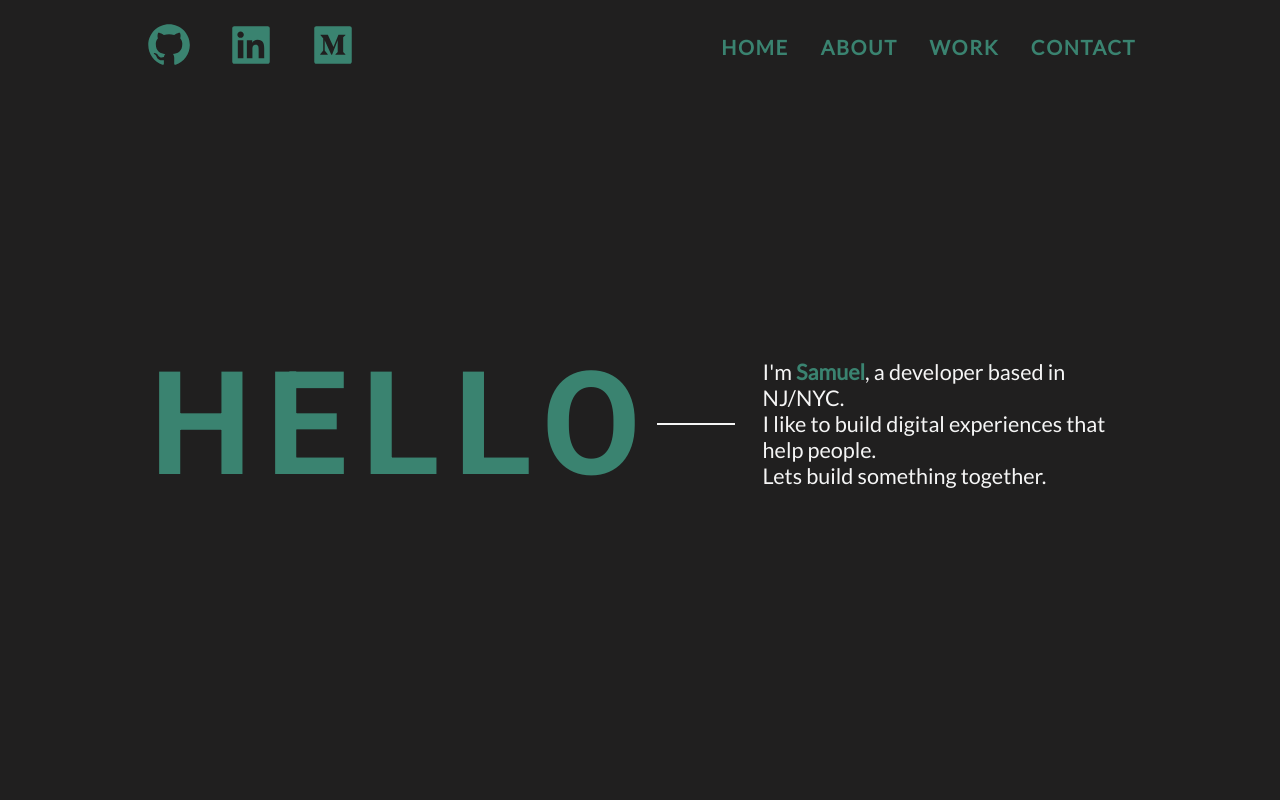
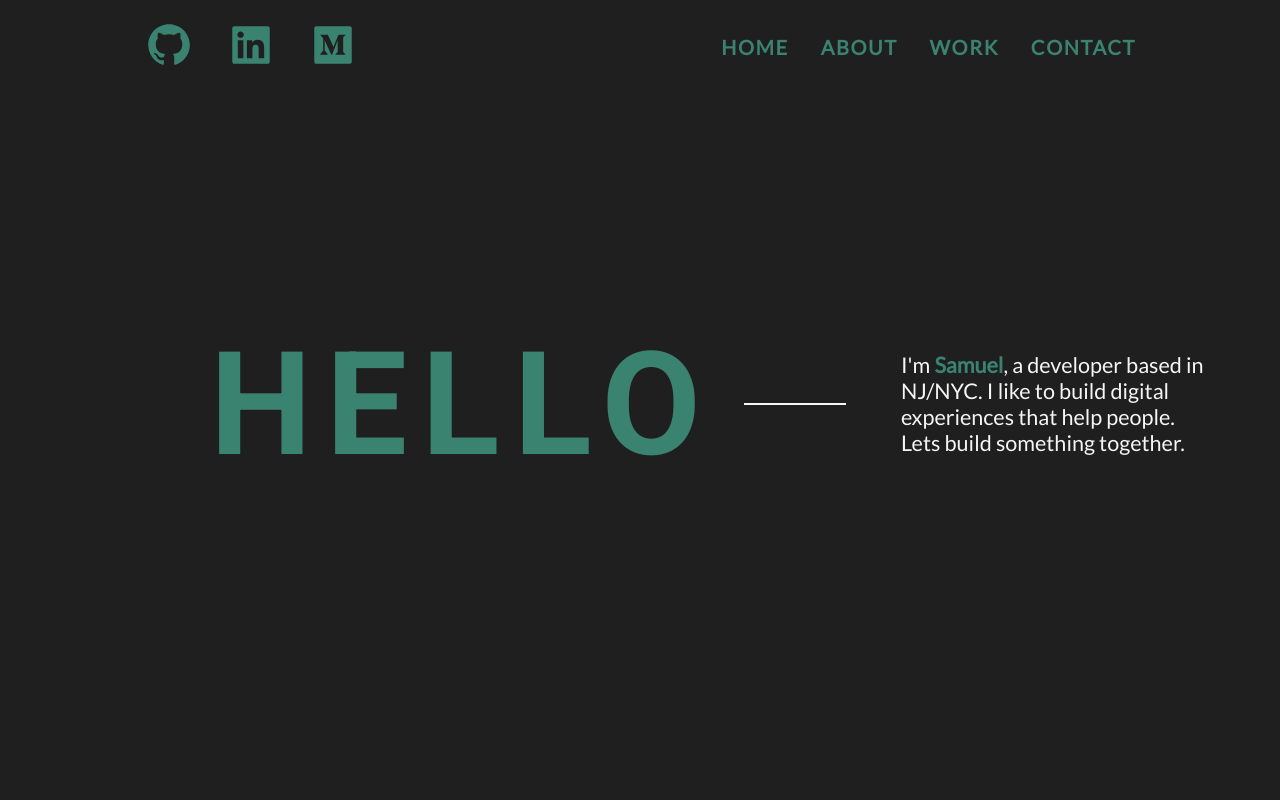
Before and after one commit to sk521/web-portfolio, a React (Create React App) app: page / in a window 1280 px wide. Shown: the top 800 px of the page. Built offline with nearby package versions, Linux system fonts and the light colour scheme.

Commit message:
fix home text and padding

```diff
--- a/src/sections/Home.jsx
+++ b/src/sections/Home.jsx
@@ -6,7 +6,8 @@ const Section = styled.section`
 `;
 
 const Info = styled.div`
-  padding: 150px 150px 0px;
+  padding: 130px 210px 0px;
+  width: 80%;
   display: flex;
   flex-direction: row;
   justify-content: space-between;
@@ -31,6 +32,8 @@ const Intro = styled.p`
   text-align: left;
   font-size: 1.35em;
   margin-left: 1.2em;
+  margin-right: 1.2em;
+  width: 30%;
 `;
 
 const Name = styled.span`
@@ -45,7 +48,7 @@ export const Home = () => {
         <Hello>HELLO</Hello>
         <Line></Line>
         <Intro>
-          I'm <Name>Samuel</Name>, a developer based in NJ/NYC.<br></br>
+          I'm <Name>Samuel</Name>, a developer based in NJ/NYC.
           I like to build digital experiences that help people.<br></br>
           Lets build something together.
         </Intro>
```
